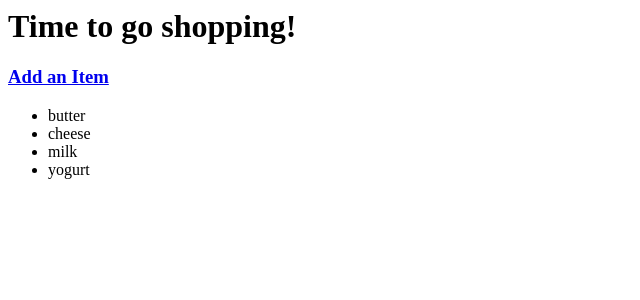
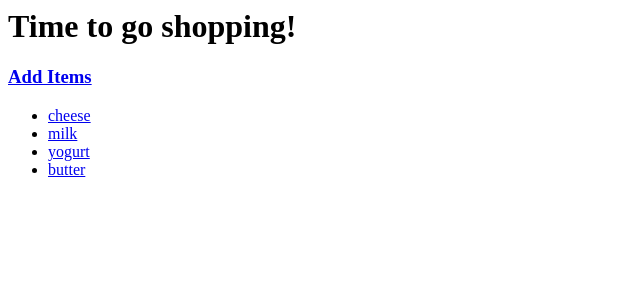
Before and after one commit to sbromberger96/grocery-list, a Django app: page /items/ in a window 1280 px wide. Shown: the top 300 px of the page, without its empty margins (0-640 px from the left). Run offline with Django 3.2, Linux system fonts and the light colour scheme; data comes from the database, SQL or seed files in the repository; both versions use the stored data as it was after the commit.

Commit message:
Add item detail pages
currently the detail pages just say the item's name
in the future there will be delete functionality

```diff
--- a/groceries/admin.py
+++ b/groceries/admin.py
@@ -3,4 +3,6 @@ from django.contrib import admin
 from .models import Item
 # Register your models here.
 
-admin.site.register(Item)
+@admin.register(Item)
+class ItemAdmin(admin.ModelAdmin):
+    prepopulated_fields = {"slug": ("name",)}
--- a/groceries/models.py
+++ b/groceries/models.py
@@ -1,8 +1,14 @@
 from django.db import models
+from django.template.defaultfilters import slugify
 
 # Create your models here.
 class Item(models.Model):
     name = models.CharField(max_length=100)
+    slug = models.SlugField(unique=True)
+
+    def save(self, *args, **kwargs):
+        self.slug = slugify(self.name)
+        super(Item, self).save(*args, **kwargs)
 
     def __str__(self):
         return self.name
--- a/groceries/templates/items/index.html
+++ b/groceries/templates/items/index.html
@@ -1,9 +1,9 @@
-{% if grocery_list %}
+{% if items %}
  <h1>Time to go shopping!</h1>
- <h3><a href='/items/new/'>Add an Item</a></h3>
+ <h3><a href='/items/new/'>Add Items</a></h3>
  <ul>
-     {% for item in grocery_list %}
-     <li>{{ item.name }}</li>
+     {% for item in items %}
+        <li><a href='/items/{{ item.slug }}'>{{ item.name }}</a></li>
      {% endfor %}
  </ul>
  {% else %}
--- /dev/null
+++ b/groceries/templates/items/item-detail.html
@@ -0,0 +1,3 @@
+{% block content %}
+    <h1>{{ item.name }}</h1>
+{% endblock %}
--- a/groceries/templates/items/new.html
+++ b/groceries/templates/items/new.html
@@ -1,9 +1,9 @@
 {% block content %}
 <h1>Add Item</h1>
-<h4><a href='/items/'>Nevermind</a></h4>
+<h4><a href='/items/'>Back to list</a></h4>
 <form role="form" action="" method="post">
     {% csrf_token %}
     {{ form.as_p }}
-    <button type="submit" value='Add'>Submit</button>
+    <button type="submit" value='Submit'>Submit</button>
 </form>
 {% endblock %}
--- a/groceries/views.py
+++ b/groceries/views.py
@@ -3,6 +3,8 @@ from django.template import Context
 from django.template.loader import get_template
 from django.http import HttpResponse, HttpResponseRedirect
 from django.template import loader
+from django.views.generic.detail import DetailView
+from django.views.generic.list import ListView
 
 from .models import Item
 from groceries.forms import ItemForm
@@ -18,9 +20,28 @@ def new(request):
         if form.is_valid():
             item = form.save(commit=False)
             item.save()
-            return HttpResponseRedirect('/items/')
+            return HttpResponseRedirect('/items/new/')
     else:
         form = ItemForm()
         return render(request, 'items/new.html',
             {'form': form,}
         )
+
+class ItemDetailView(DetailView):
+    model = Item
+    template_name = 'items/item-detail.html'
+
+    def get_context_data(self, **kwargs):
+        context = super(ItemDetailView, self).get_context_data(**kwargs)
+        return context
+
+
+class ItemListView(ListView):
+    template_name = 'items/index.html'
+    model = Item
+    context_object_name = 'items'
+
+    def get_context_data(self, **kwargs):
+        context = super(ItemListView, self).get_context_data(**kwargs)
+        context['name'] = self.model.name
+        return context
--- a/grocerylist/urls.py
+++ b/grocerylist/urls.py
@@ -20,6 +20,7 @@ from groceries import views
 
 urlpatterns = [
     url(r'^admin/', admin.site.urls),
-    url(r'^items/$', views.items, name='items'),
+    url(r'^items/$', views.ItemListView.as_view(), name='items'),
     url(r'^items/new/', views.new, name='new-item'),
+    url(r'^items/(?P<slug>.+)/$', views.ItemDetailView.as_view(), name='item-detail')
 ]
```
Also changed, not shown: db.sqlite3, groceries/migrations/0004_item_slug.py (added).
